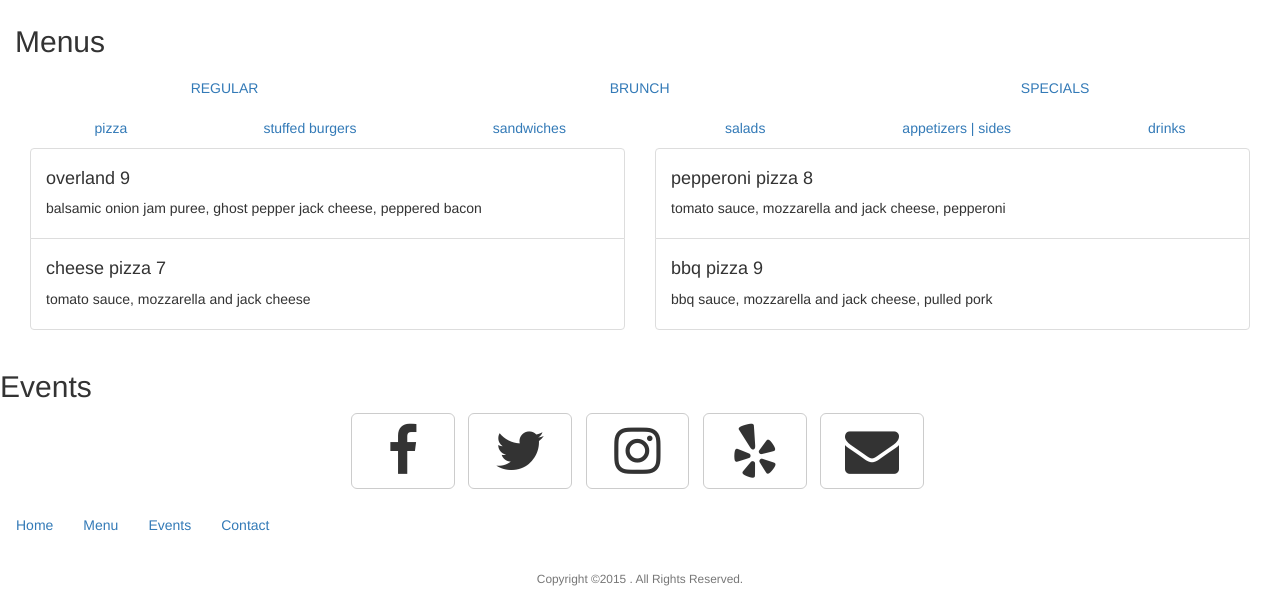
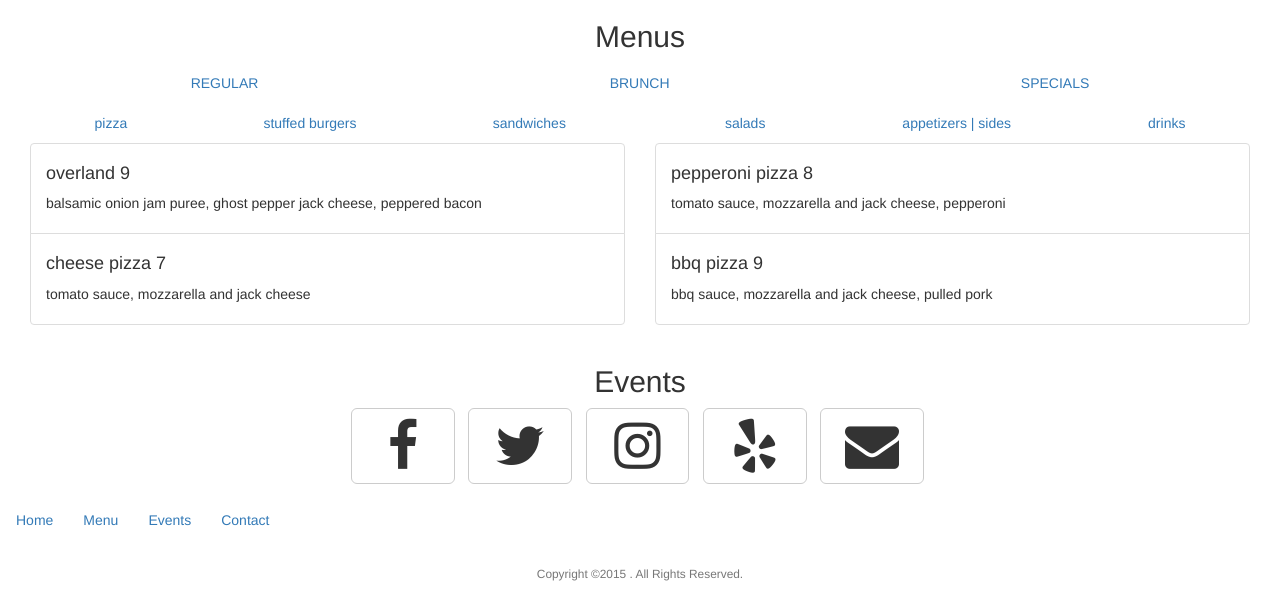
Before and after one commit to overland-oakland/overland-oakland.github.io, a Jekyll site: the page built from index.html, in a window 1280 px wide and 1400 px high, scrolled down 794 px. Shown: the part 802-1400 px from the top of the window. Built offline with Jekyll 4.4.1, drawn with Linux system fonts in a browser that asks for light colours; nearby versions of some CDN libraries.

Commit message:
Copy the basic styling from the style.css from oaklandfup, which had gone away from the downloaded template, except for .pad-section, which is here as well.  Replace the h1 title with the big logo on screens.

```diff
--- a/css/style.css
+++ b/css/style.css
@@ -1,8 +1,44 @@
-header {
-	display: inline-block;
+---
+---
+/* general styles */
+html, body {
+	height: 100%;
 	width: 100%;
+}
+
+h2 {
+	text-align: center !important;
+}
+
+.pad-section {
+	padding: 50px 0;
+}
+
+.pad-section img {
+	width: 100%;
+}
+
+/* additional sections */
+#home {
+    background: url("/assets/images/overland-house.jpg") center center no-repeat fixed; /*scroll;*/
+    -webkit-background-size: cover;
+    -moz-background-size: cover;
+    -o-background-size: cover;
+    background-size: cover;
+	display: table;
+	height: 100%;
 	position: relative;
-    background: url("http://upload.wikimedia.org/wikipedia/commons/4/4e/Line_Dancing.jpg") center center no-repeat fixed; /*scroll;*/
+	width: 100%;
+}
+
+#title {
+	display: block;
+	height: 0;
+	padding-top: 28.86%;
+	font-size: 0;
+	line-height: 0;
+	vertical-align: middle;
+	background: url("{{ site.logo }}") center center no-repeat scroll;
     -webkit-background-size: cover;
     -moz-background-size: cover;
     -o-background-size: cover;
```
